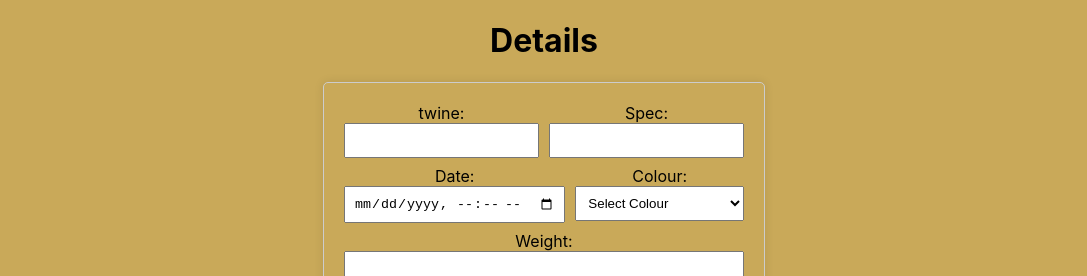
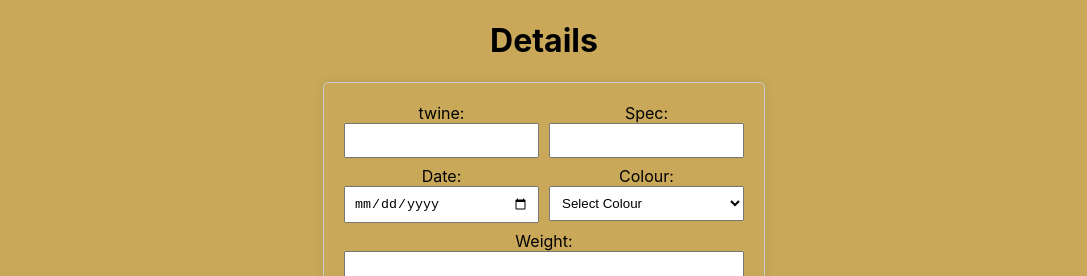
Before and after one commit to Sethu456/mernfront, a React (Create React App) app: page / in a window 1280 px wide. Shown: the top 276 px of the page, without its empty margins (96-1183 px from the left). Built offline with nearby package versions, Linux system fonts and the light colour scheme; no server answers.

Commit message:
Update studentForm.jsx

```diff
--- a/src/component/studentForm.jsx
+++ b/src/component/studentForm.jsx
@@ -39,7 +39,7 @@ const MyForm = ({ editID, setFormSubmitted }) => {
       );
       console.log("Record edited:", response.data);
       const date = new Date(response.data.dateOfBirth);
-      const formattedDate = date;
+      const formattedDate = date.toLocaleDateString("en-US");
       const newData = { ...response.data, dateOfBirth: formattedDate };
       console.log("newData >>>>>", newData);
       setFormData(newData);
@@ -178,7 +178,7 @@ const MyForm = ({ editID, setFormSubmitted }) => {
           {" "}
           Date:
           <input
-            type="datetime-local"
+            type="date"
             name="dateOfBirth"
             value={formData.dateOfBirth}
             onChange={handleChange}
```
